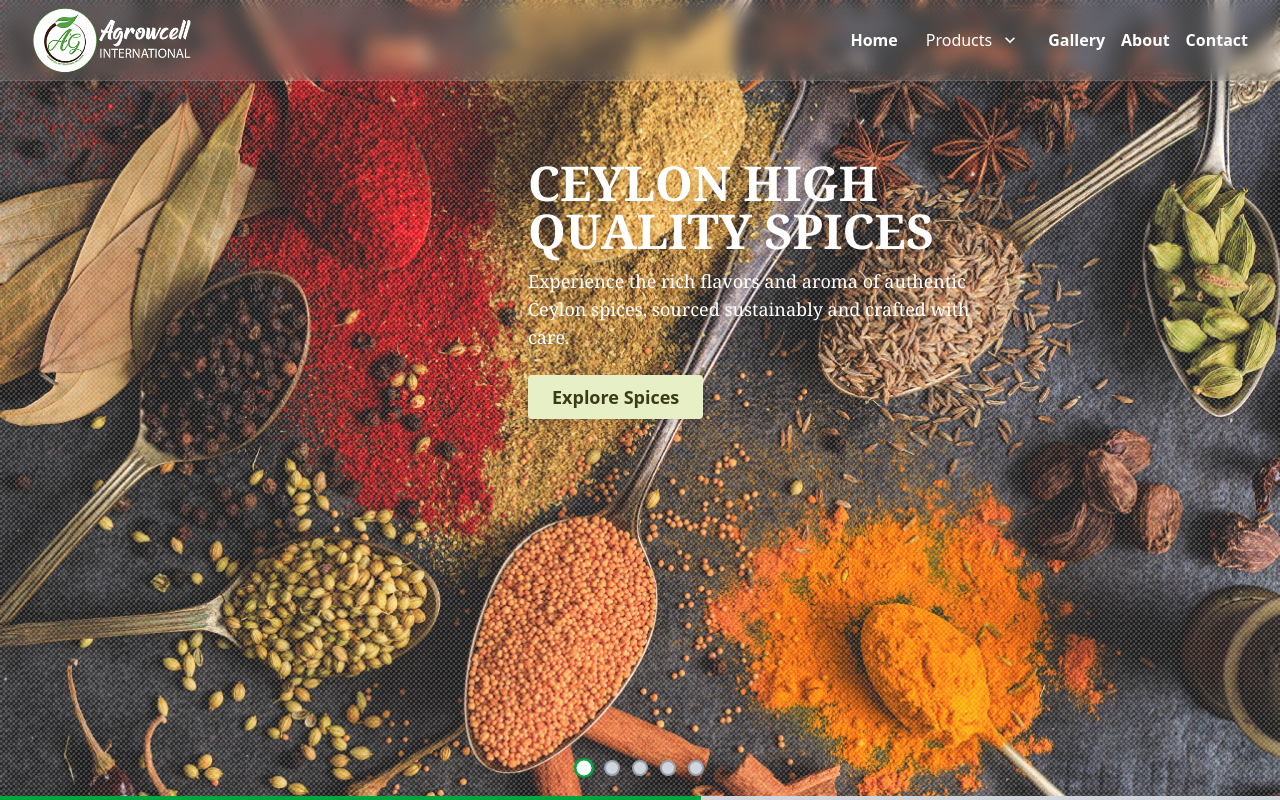
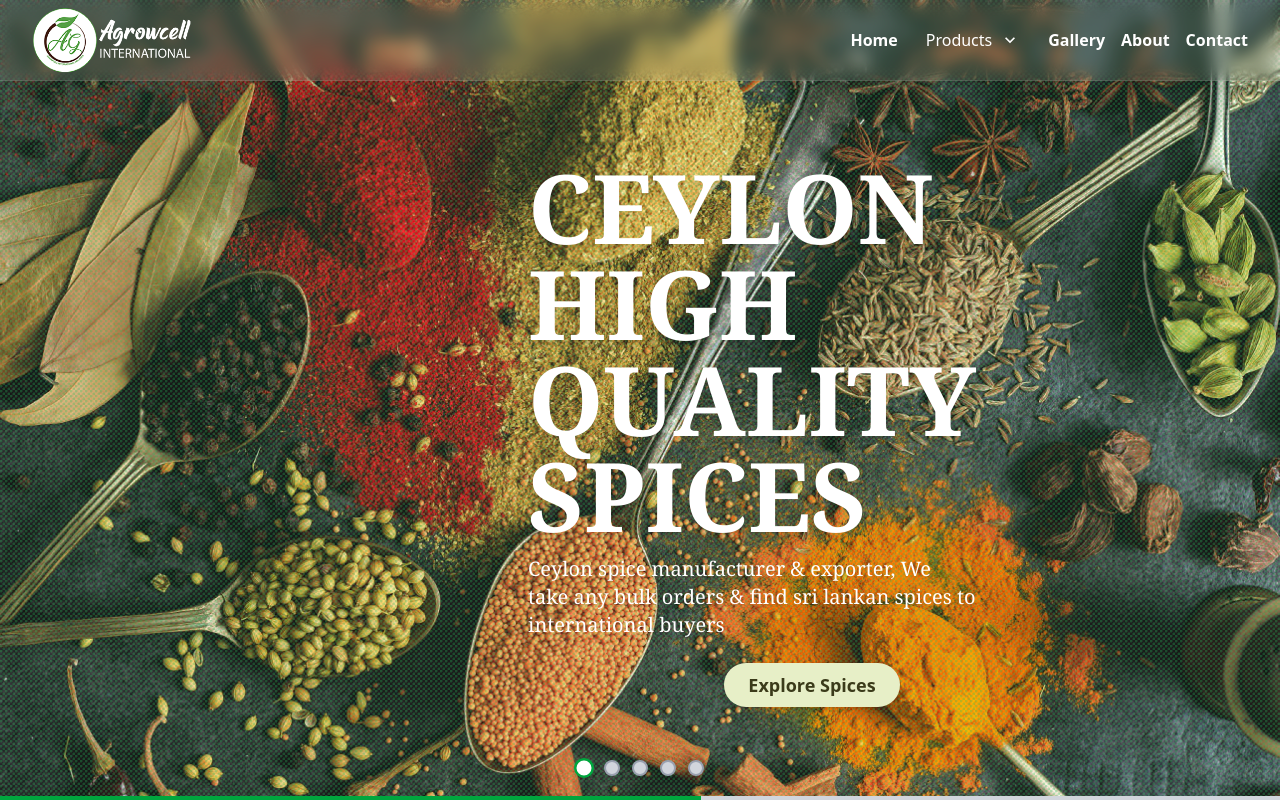
Before and after one commit to pawarahasamal/agrowcell, a React (Vite) app: page / in a window 1280 px wide. Built offline with nearby package versions, Linux system fonts and the light colour scheme.

Commit message:
complete the hero section

```diff
--- a/src/components/Hero.jsx
+++ b/src/components/Hero.jsx
@@ -1,3 +1,199 @@
+// import React, { useEffect, useState } from 'react'
+
+// // Desktop images (also used for mobile)
+// import Spices from '../assets/Ceylon-spices-1.jpg'
+// import Tea from '../assets/tea-and-coffee-sri-lanka.jpg'
+// import Herbs from '../assets/Ceylon-herbs.jpg'
+// import Coconut from '../assets/coconutg.jpg'
+// import Fruits from '../assets/Sri-lankan-Ceylon-fruits.jpg'
+
+// const Hero = () => {
+//   const [currentImage, setCurrentImage] = useState(0)
+
+//   const desktopImages = [Spices, Tea, Herbs, Coconut, Fruits]
+
+//   const texts = [
+//     {
+//       heading: "CEYLON HIGH QUALITY SPICES",
+//       description:
+//         "Ceylon spice manufacturer & exporter, We take any bulk orders & find sri lankan spices to international buyers",
+//       buttonLabel: "Explore Spices",
+//       style: { top: "20%", left: "40%" },
+//       headingClass: "text-3xl md:text-8xl font-extrabold font-serif",
+//       descriptionClass: "mt-3 text-sm md:text-xl font-light font-serif max-w-md",
+//       buttonClass:
+//         "mt-6 px-6 py-2 text-sm md:text-lg font-semibold font-sans rounded-full shadow-md block mx-auto",
+//     },
+//     {
+//       heading: "Tea & Coffee From Ceylon",
+//       description:
+//         "",
+//       buttonLabel: "Shop Now",
+//       style: { top: "30%", right: "10%" },
+//       headingClass: "text-2xl md:text-8xl font-semibold italic font-sans",
+//       descriptionClass: "mt-2 text-xs md:text-base font-normal font-sans max-w-sm",
+//       buttonClass:
+//         "mt-4 px-5 py-2 text-sm md:text-lg font-semibold font-sans rounded-full shadow-md block mx-auto",
+//     },
+//     {
+//       heading: "BEST HERBS IN THE WORLD",
+//       description:
+//         "",
+//       buttonLabel: "Browse Herbs",
+//       style: { bottom: "25%", left: "15%" },
+//       headingClass: "text-xl md:text-8xl font-extrabold font-mono",
+//       descriptionClass: "mt-2 text-xs md:text-base font-light font-mono max-w-sm",
+//       buttonClass:
+//         "mt-3 px-4 py-2 text-sm md:text-lg font-semibold font-mono rounded-full shadow-md block mx-auto",
+//     },
+//     {
+//       heading: "Ceylon Coconut",
+//       description:
+//         "Enjoy our range of organic coconut products, perfect for cooking, beauty, and health.",
+//       buttonLabel: "View Collection",
+//       style: { bottom: "20%", right: "15%" },
+//       headingClass: "text-2xl md:text-8xl font-semibold font-serif",
+//       descriptionClass: "mt-3 text-xs md:text-base font-normal font-serif max-w-md",
+//       buttonClass:
+//         "mt-5 px-6 py-2 text-sm md:text-lg font-semibold font-sans rounded-full shadow-md block mx-auto",
+//     },
+//     {
+//       heading: "Unique and Remarkable Taste",
+//       description:
+//         "Sri Lankan Fruits",
+//       buttonLabel: "See More",
+//       style: { top: "15%", left: "50%", transform: "translateX(-50%)" },
+//       headingClass:
+//         "mt-4 text-xs md:text-4xl font-light font-sans max-w-lg text-center md:text-center",
+//       descriptionClass:
+//         "text-3xl md:text-8xl font-bold uppercase font-sans text-center md:text-center",
+//       buttonClass:
+//         "mt-6 px-6 py-3 text-sm md:text-lg font-semibold font-sans rounded-full shadow-md block mx-auto",
+//     },
+//   ]
+
+//   useEffect(() => {
+//     const interval = setInterval(() => {
+//       setCurrentImage((prev) => (prev + 1) % desktopImages.length)
+//     }, 10000)
+//     return () => clearInterval(interval)
+//   }, [])
+
+//   const handleDotClick = (index) => {
+//     setCurrentImage(index)
+//   }
+
+//   return (
+//     <>
+//       <style>{`
+//         @keyframes progressFill {
+//           from { width: 0%; }
+//           to { width: 100%; }
+//         }
+//         .progress-bar-fill {
+//           animation: progressFill 10s linear forwards;
+//         }
+//       `}</style>
+
+//       <section
+//         id="home"
+//         className="relative h-screen w-full overflow-hidden flex flex-col"
+//       >
+//         {/* Background Image + Text Overlay */}
+//         <div className="relative flex-grow">
+//           {/* Background Image */}
+//           <img
+//             src={desktopImages[currentImage]}
+//             alt={`Slide ${currentImage + 1}`}
+//             className="absolute inset-0 w-full h-full object-cover transition-opacity duration-1000"
+//           />
+
+//           {/* Pixel Grid Overlay */}
+//           <div
+//             aria-hidden="true"
+//             className="absolute inset-0 pointer-events-none"
+//             style={{
+//               backgroundImage: `
+//                 radial-gradient(circle at 1px 1px, rgba(255,255,255,0.2) 1px, transparent 2px),
+//                 radial-gradient(circle at 4px 4px, rgba(255,255,255,0.2) 1px, transparent 2px)
+//               `,
+//               backgroundSize: '5px 5px',
+//               zIndex: 5,
+//             }}
+//           />
+
+//           {/* Overlay Text & Button */}
+//           <div
+//             className="absolute text-white px-4"
+//             style={{
+//               ...texts[currentImage].style,
+//               top: texts[currentImage].style.top,
+//               left: texts[currentImage].style.left,
+//               right: texts[currentImage].style.right,
+//               bottom: texts[currentImage].style.bottom,
+//               transform: texts[currentImage].style.transform || undefined,
+//               zIndex: 10,
+//               maxWidth: '600px',
+//             }}
+//           >
+//             <h1
+//               className={`${texts[currentImage].headingClass} drop-shadow-lg
+//                 md:text-left text-center`}
+//             >
+//               {texts[currentImage].heading}
+//             </h1>
+
+//             <p
+//               className={`${texts[currentImage].descriptionClass} drop-shadow-md
+//                 md:text-left text-center`}
+//             >
+//               {texts[currentImage].description}
+//             </p>
+
+//             <button
+//               className={`${texts[currentImage].buttonClass} bg-[#E7EFC7] text-[#3B3B1A]
+//                 mt-4
+//                 hover:bg-[#c9d6a4] transition-colors`}
+//             >
+//               {texts[currentImage].buttonLabel}
+//             </button>
+//           </div>
+//         </div>
+
+//         {/* Progress bar */}
+//         <div className="w-full h-1 bg-gray-300">
+//           <div
+//             key={currentImage} // key restarts animation on slide change
+//             className="h-full bg-green-600 progress-bar-fill"
+//           />
+//         </div>
+
+//         {/* Navigation Dots */}
+//         <div className="absolute bottom-6 left-1/2 transform -translate-x-1/2 flex gap-3 z-20">
+//           {desktopImages.map((_, index) => (
+//             <button
+//               key={index}
+//               onClick={() => handleDotClick(index)}
+//               className={`w-4 h-4 rounded-full border-2 ${
+//                 index === currentImage
+//                   ? 'bg-white border-green-600 scale-125'
+//                   : 'bg-gray-300 border-gray-400'
+//               } transition-transform duration-300`}
+//               aria-label={`Go to slide ${index + 1}`}
+//             />
+//           ))}
+//         </div>
+//       </section>
+//     </>
+//   )
+// }
+
+// export default Hero
+
+
+
+
+
 import React, { useEffect, useState } from 'react'
 
 // Desktop images (also used for mobile)
@@ -12,63 +208,63 @@ const Hero = () => {
 
   const desktopImages = [Spices, Tea, Herbs, Coconut, Fruits]
 
+  // Change this to any rgba or hex color you want for the mesh overlay
+  const meshColor = 'rgba(34,197,94,0.3)' // Tailwind green-500 with 30% opacity
+
   const texts = [
     {
       heading: "CEYLON HIGH QUALITY SPICES",
       description:
-        "Experience the rich flavors and aroma of authentic Ceylon spices, sourced sustainably and crafted with care.",
+        "Ceylon spice manufacturer & exporter, We take any bulk orders & find sri lankan spices to international buyers",
       buttonLabel: "Explore Spices",
       style: { top: "20%", left: "40%" },
-      headingClass: "text-3xl md:text-5xl font-extrabold font-serif",
-      descriptionClass: "mt-3 text-sm md:text-lg font-light font-serif max-w-md",
+      headingClass: "text-3xl md:text-8xl font-extrabold font-serif",
+      descriptionClass: "mt-3 text-sm md:text-xl font-light font-serif max-w-md",
       buttonClass:
-        "mt-6 px-6 py-2 text-sm md:text-lg font-semibold font-sans rounded shadow-md",
+        "mt-6 px-6 py-2 text-sm md:text-lg font-semibold font-sans rounded-full shadow-md block mx-auto",
     },
     {
-      heading: "Premium Tea & Coffee",
-      description:
-        "Discover our premium range of teas and coffees, freshly harvested from the lush hills of Sri Lanka.",
+      heading: "Tea & Coffee From Ceylon",
+      description: "",
       buttonLabel: "Shop Now",
       style: { top: "30%", right: "10%" },
-      headingClass: "text-2xl md:text-4xl font-semibold italic font-sans",
+      headingClass: "text-2xl md:text-8xl font-semibold italic font-sans",
       descriptionClass: "mt-2 text-xs md:text-base font-normal font-sans max-w-sm",
       buttonClass:
-        "mt-4 px-5 py-2 text-xs md:text-base font-medium font-sans rounded shadow-md",
+        "mt-4 px-5 py-2 text-sm md:text-lg font-semibold font-sans rounded-full shadow-md block mx-auto",
     },
     {
-      heading: "Fresh and Natural Herbs",
-      description:
-        "Our herbs are handpicked to preserve natural goodness, enhancing your wellness and culinary creations.",
+      heading: "BEST HERBS IN THE WORLD",
+      description: "",
       buttonLabel: "Browse Herbs",
       style: { bottom: "25%", left: "15%" },
-      headingClass: "text-xl md:text-3xl font-medium font-mono",
+      headingClass: "text-xl md:text-8xl font-extrabold font-mono",
       descriptionClass: "mt-2 text-xs md:text-base font-light font-mono max-w-sm",
       buttonClass:
-        "mt-3 px-4 py-2 text-xs md:text-base font-semibold font-mono rounded shadow-md",
+        "mt-3 px-4 py-2 text-sm md:text-lg font-semibold font-mono rounded-full shadow-md block mx-auto",
     },
     {
-      heading: "Organic Coconut Products",
+      heading: "Ceylon Coconut",
       description:
         "Enjoy our range of organic coconut products, perfect for cooking, beauty, and health.",
       buttonLabel: "View Collection",
       style: { bottom: "20%", right: "15%" },
-      headingClass: "text-2xl md:text-4xl font-semibold font-serif",
+      headingClass: "text-2xl md:text-8xl font-semibold font-serif",
       descriptionClass: "mt-3 text-xs md:text-base font-normal font-serif max-w-md",
       buttonClass:
-        "mt-5 px-6 py-2 text-sm md:text-lg font-semibold font-sans rounded shadow-md",
+        "mt-5 px-6 py-2 text-sm md:text-lg font-semibold font-sans rounded-full shadow-md block mx-auto",
     },
     {
-      heading: "Tropical Fruits & Vegetables",
-      description:
-        "Fresh tropical fruits and vegetables, harvested at peak ripeness for your enjoyment.",
+      heading: "Unique and Remarkable Taste",
+      description: "Sri Lankan Fruits",
       buttonLabel: "See More",
       style: { top: "15%", left: "50%", transform: "translateX(-50%)" },
       headingClass:
-        "text-3xl md:text-5xl font-bold uppercase font-sans text-center md:text-center",
+        "mt-4 text-xs md:text-4xl font-light font-sans max-w-lg text-center md:text-center",
       descriptionClass:
-        "mt-4 text-xs md:text-lg font-light font-sans max-w-lg text-center md:text-center",
+        "text-3xl md:text-8xl font-bold uppercase font-sans text-center md:text-center",
       buttonClass:
-        "mt-6 px-6 py-3 text-sm md:text-lg font-semibold font-sans rounded shadow-md block mx-auto",
+        "mt-6 px-6 py-3 text-sm md:text-lg font-semibold font-sans rounded-full shadow-md block mx-auto",
     },
   ]
 
@@ -108,14 +304,14 @@ const Hero = () => {
             className="absolute inset-0 w-full h-full object-cover transition-opacity duration-1000"
           />
 
-          {/* Pixel Grid Overlay */}
+          {/* Pixel Grid Overlay with customizable meshColor */}
           <div
             aria-hidden="true"
             className="absolute inset-0 pointer-events-none"
             style={{
               backgroundImage: `
-                radial-gradient(circle at 1px 1px, rgba(255,255,255,0.2) 1px, transparent 2px),
-                radial-gradient(circle at 4px 4px, rgba(255,255,255,0.2) 1px, transparent 2px)
+                radial-gradient(circle at 1px 1px, ${meshColor} 1px, transparent 2px),
+                radial-gradient(circle at 4px 4px, ${meshColor} 1px, transparent 2px)
               `,
               backgroundSize: '5px 5px',
               zIndex: 5,
```
